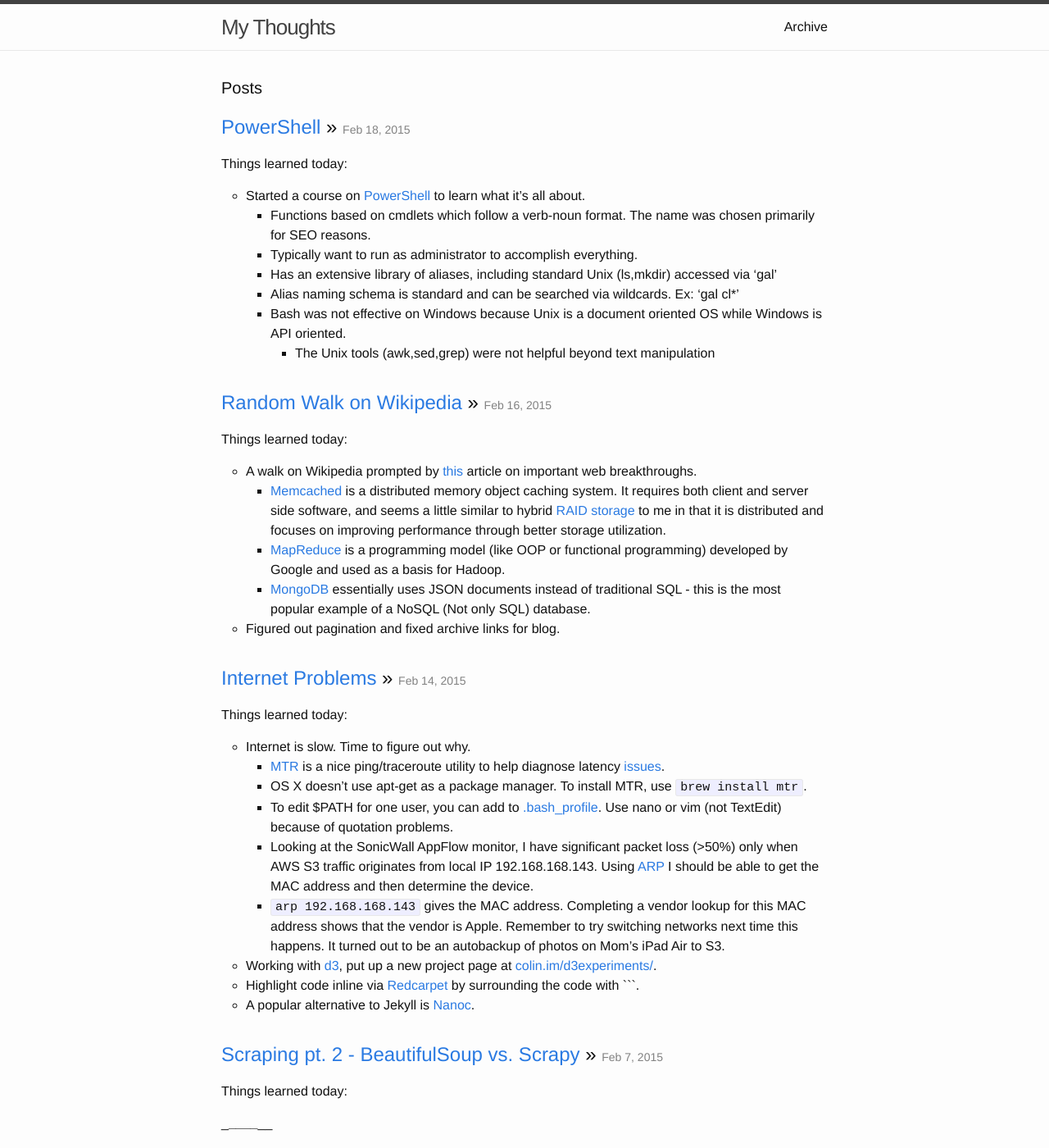
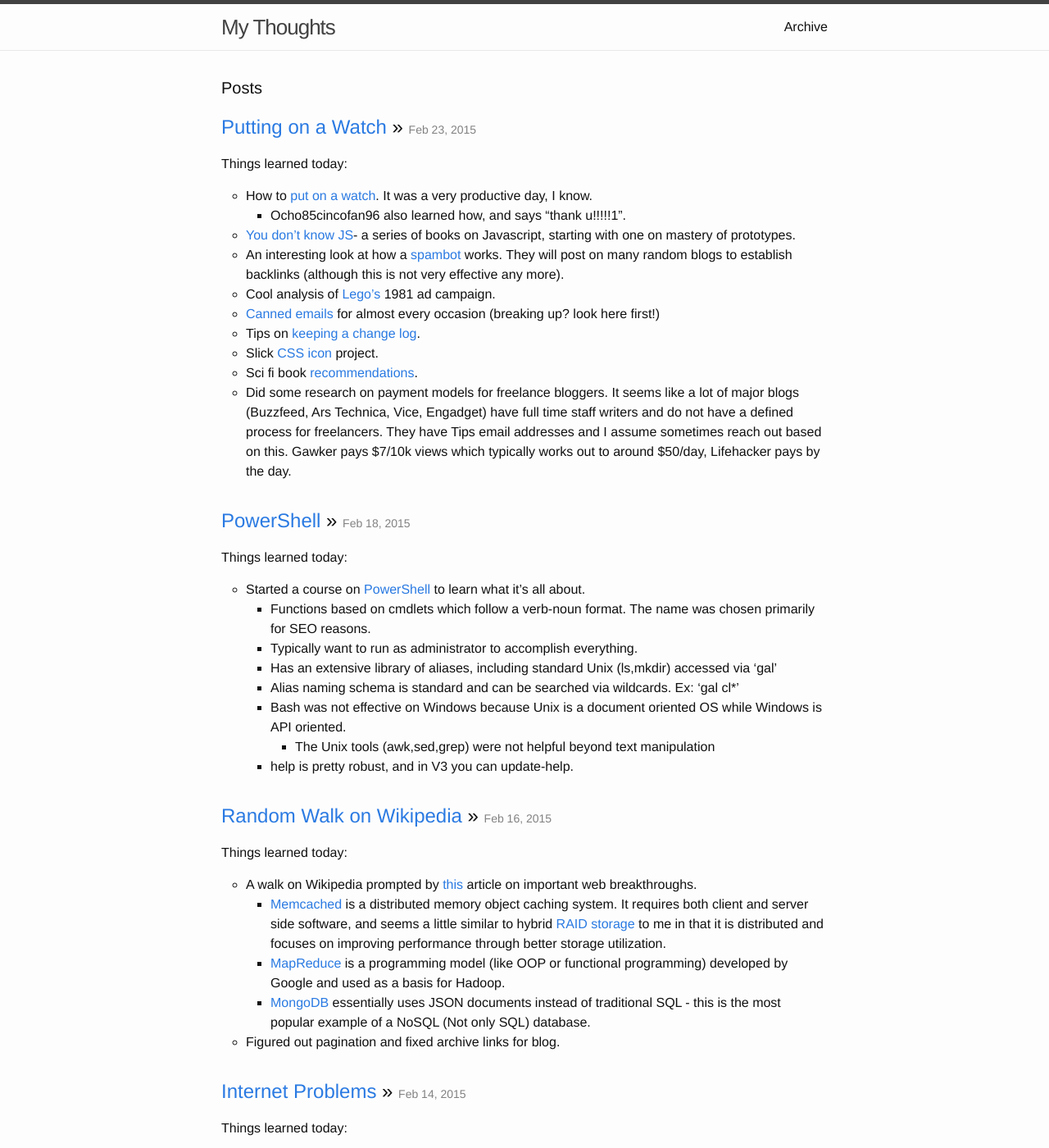
Before and after one commit to cardern/blog, a Jekyll site: the page built from index.html, in a window 1280 px wide and 1400 px high. Shown: the whole window at 82% size. Built offline with Jekyll 4.4.1, drawn with Linux system fonts in a browser that asks for light colours; the list of posts is cut into pages by our own code; some of the changed text lies outside the part shown.

Commit message:
Putting on a Watch

```diff
--- a/_posts/2015-02-16-8.markdown
+++ b/_posts/2015-02-16-8.markdown
@@ -12,3 +12,4 @@
 	* Alias naming schema is standard and can be searched via wildcards. Ex: 'gal cl*'
 	* Bash was not effective on Windows because Unix is a document oriented OS while Windows is API oriented.
 		* The Unix tools (awk,sed,grep) were not helpful beyond text manipulation
+	* help is pretty robust, and in V3 you can update-help.
--- /dev/null
+++ b/_posts/2015-02-16-9.markdown
@@ -0,0 +1,17 @@
+---
+layout: post
+title:  "Putting on a Watch"
+date:   2015-02-23
+---
+Things learned today:
+
+* How to [put on a watch](https://www.youtube.com/watch?v=VSEjmLzayFI). It was a very productive day, I know.
+	* Ocho85cincofan96 also learned how, and says "thank u!!!!!1".
+* [You don't know JS](https://github.com/getify/You-Dont-Know-JS/blob/master/this%20&%20object%20prototypes/ch1.md)- a series of books on Javascript, starting with one on mastery of prototypes.
+* An interesting look at how a [spambot](https://twitter.com/renaudbedard/status/567827024775127040) works. They will post on many random blogs to establish backlinks (although this is not very effective any more).
+* Cool analysis of [Lego's](http://joshsummers.co.uk/2015/02/16/Lego-1981-Beautiful-Advert) 1981 ad campaign.
+* [Canned emails](https://news.ycombinator.com/item?id=9048414&utm_term=comment) for almost every occasion (breaking up? look here first!)
+* Tips on [keeping a change log](http://keepachangelog.com/).
+* Slick [CSS icon](https://news.ycombinator.com/item?id=9047086&utm_term=comment) project.
+* Sci fi book [recommendations](https://news.ycombinator.com/item?id=9056319).
+* Did some research on payment models for freelance bloggers. It seems like a lot of major blogs (Buzzfeed, Ars Technica, Vice, Engadget) have full time staff writers and do not have a defined process for freelancers. They have Tips email addresses and I assume sometimes reach out based on this. Gawker pays $7/10k views which typically works out to around $50/day, Lifehacker pays by the day.
```
